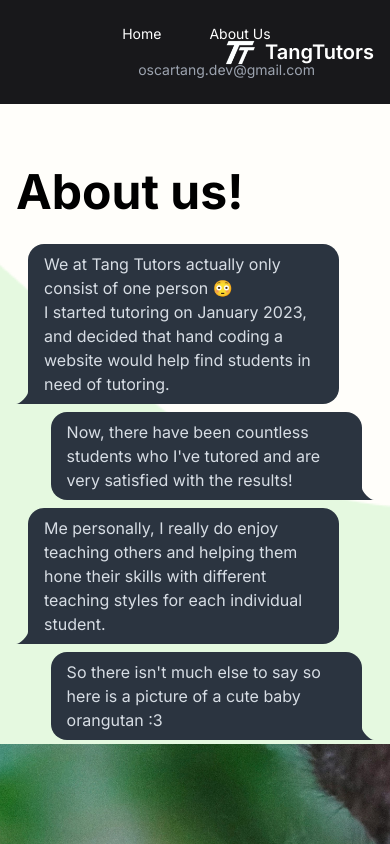
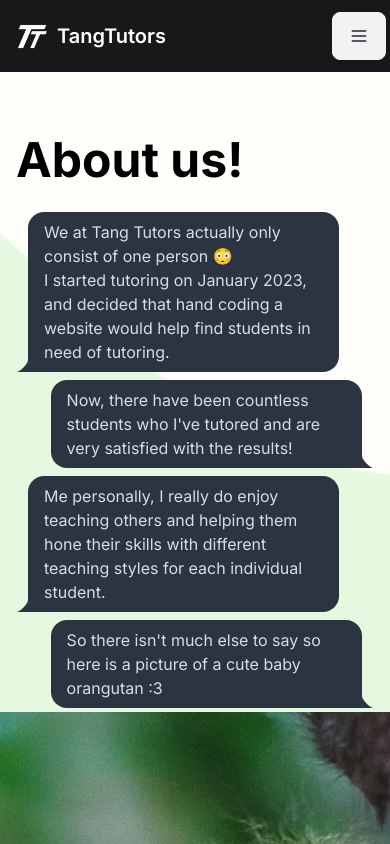
Before and after one commit to Spurkus/TangTutors, a Next.js app: page /about in a window 390 px wide. Shown: the top 844 px of the page. Built offline with nearby package versions, Linux system fonts and the light colour scheme.

Commit message:
Responsive Navigation Bar perchance..

```diff
--- a/app/components/NavigationBar.tsx
+++ b/app/components/NavigationBar.tsx
@@ -5,7 +5,7 @@ import Logo from "public/logo2.png";
 
 const NavigationBar = () => {
   return (
-    <div className="navbar bg-zinc-900 px-52 text-white">
+    <div className="navbar bg-zinc-900 px-0 2xl:px-52 text-white">
       <div className="flex-1">
         <Link className="btn btn-ghost text-xl" href="/">
           <Image src={Logo} alt="logo" className="w-8 h-8" />
@@ -13,7 +13,7 @@ const NavigationBar = () => {
         </Link>
       </div>
       <div className="navbar-end flex-none">
-        <ul className="menu menu-horizontal space-x-4 px-4 mx-1">
+        <ul className="menu menu-horizontal space-x-4 px-4 mx-1 hidden lg:flex">
           <li>
             <Link href="/">Home</Link>
           </li>
@@ -28,6 +28,40 @@ const NavigationBar = () => {
             </Link>
           </li>
         </ul>
+
+        {/* Burger menu for smaller screens */}
+        <div className="dropdown dropdown-end lg:hidden">
+          <label tabIndex={0} className="m-1 btn">
+            <svg
+              xmlns="http://www.w3.org/2000/svg"
+              fill="none"
+              viewBox="0 0 24 24"
+              className="inline-block w-5 h-5 stroke-current">
+              <path
+                strokeLinecap="round"
+                strokeLinejoin="round"
+                strokeWidth="2"
+                d="M4 6h16M4 12h16M4 18h16"></path>
+            </svg>
+          </label>
+          <ul
+            tabIndex={0}
+            className="p-2 shadow menu dropdown-content z-[1] bg-base-100 rounded-box w-52">
+            <li>
+              <Link href="/">Home</Link>
+            </li>
+            <li>
+              <Link href="/about">About Us</Link>
+            </li>
+            <li>
+              <Link
+                className="text-gray-400"
+                href="mailto:oscartang.dev@gmail.com">
+                oscartang.dev@gmail.com
+              </Link>
+            </li>
+          </ul>
+        </div>
       </div>
     </div>
   );
```
